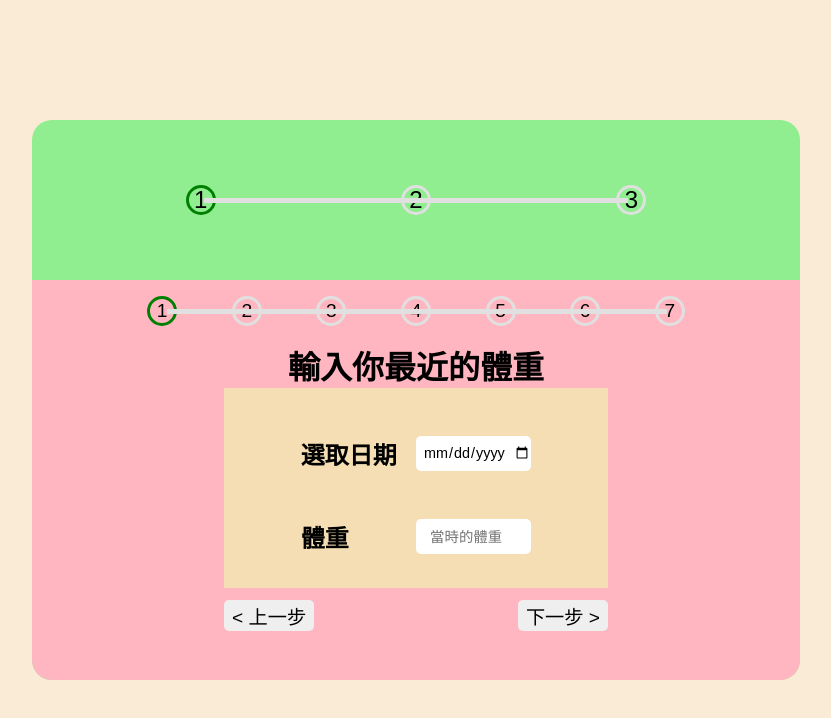
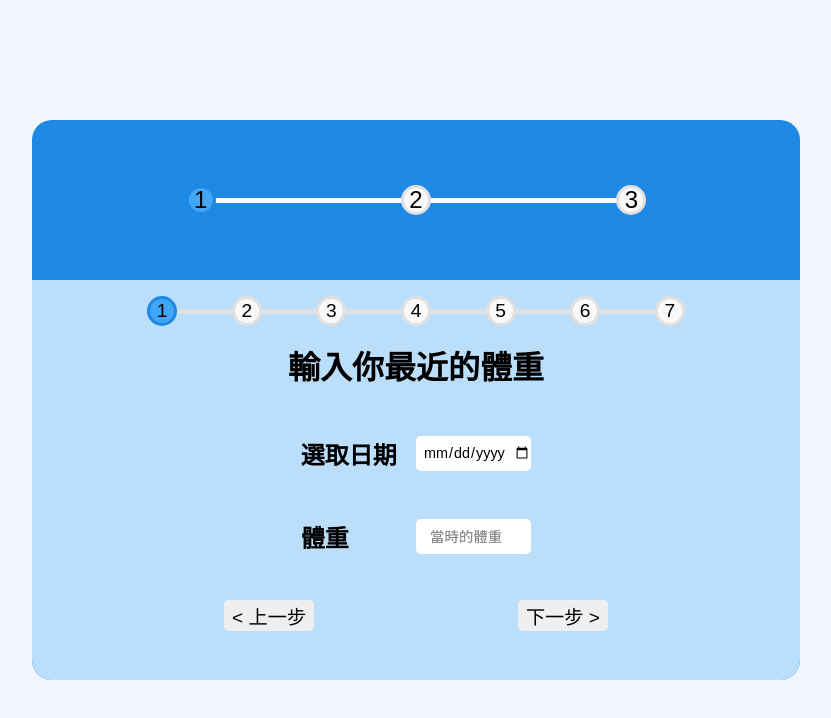
Before and after one commit to freddy990117/Fitness-Dashboard, a React (Vite) app: page /setup in a window 1280 px wide. Shown: the top 718 px of the page, without its empty margins (224-1055 px from the left). Built offline with nearby package versions, Linux system fonts and the light colour scheme.

Commit message:
Chore : Update Setup color

```diff
--- a/src/pages/Setup.jsx
+++ b/src/pages/Setup.jsx
@@ -181,7 +181,9 @@ const Setup = () => {
             <div
               className="progress"
               style={{
-                width: `calc(${((weightStep - 1) / (weightCount - 1)) * 93}% )`,
+                width: `calc(${
+                  ((weightStep - 1) / (weightCount - 1)) * 100
+                }% )`,
               }}
             ></div>
             <div className={`circle ${weightStep >= 1 ? "active" : ""}`}>1</div>
--- a/src/styles/setup.css
+++ b/src/styles/setup.css
@@ -4,13 +4,13 @@
   display: flex;
   align-items: center;
   justify-content: center;
-  background-color: antiquewhite;
+  background-color: #f0f6fb;
 }
 .setup .form-setting {
   display: flex;
   flex-direction: column;
   align-items: center;
-  background-color: lightgreen;
+  background-color: #1e88e5;
   width: 60%;
   border-radius: 20px;
   position: relative;
@@ -29,7 +29,7 @@
   content: "";
   position: absolute;
   width: 92%;
-  background-color: #e0e0e0;
+  background-color: #ffffff;
   height: 5px;
   left: 4%;
 }
@@ -39,7 +39,7 @@
   height: 5px;
   left: 4%;
   transition: 0.3s ease;
-  background-color: green;
+  background-color: #42a5f5;
 }
 .setup .form-setting .step-bar .step-circle {
   width: 30px;
@@ -50,13 +50,16 @@
   align-items: center;
   justify-content: center;
   transition: 0.3s ease;
+  z-index: 2;
+  background-color: #f9f9f9;
 }
 .setup .form-setting .step-bar .step-circle.active {
-  border: 3px solid green;
+  border-color: #1e88e5;
+  background-color: #42a5f5;
 }
 .setup .form-setting .form {
   border-radius: 0 0 20px 20px;
-  background-color: lightpink;
+  background-color: #bbdefb;
   height: 50vh;
   width: 100%;
   display: flex;
@@ -79,6 +82,7 @@
   gap: 3rem;
   margin: 1rem 0;
   font-size: 1.2rem;
+  z-index: 0;
 }
 .setup .form-setting .weight-input .weight-bar::before {
   content: "";
@@ -87,17 +91,19 @@
   left: 3.7%;
   background-color: #e0e0e0;
   height: 5px;
+  z-index: 0;
 }
 .setup .form-setting .weight-input .weight-bar .progress {
+  z-index: 1;
   position: absolute;
   height: 5px;
   transition: 0.3s ease;
-  left: 3.7%;
   top: 50%;
-  background-color: green;
+  background-color: #42a5f5;
   transform: translateY(-50%);
 }
 .setup .form-setting .weight-input .weight-bar .circle {
+  z-index: 2;
   width: 30px;
   height: 30px;
   border: 3px solid #e0e0e0;
@@ -106,15 +112,16 @@
   align-items: center;
   justify-content: center;
   transition: 0.3s ease;
+  background-color: #f9f9f9;
 }
 .setup .form-setting .weight-input .weight-bar .circle.active {
-  border: 3px solid green;
+  border-color: #1e88e5;
+  background-color: #42a5f5;
 }
 .setup .form-setting .weight-input .form-input {
   display: flex;
   flex-direction: column;
   align-items: center;
-  background-color: wheat;
   width: 50%;
   height: 50%;
 }
@@ -151,7 +158,6 @@
   display: flex;
   flex-direction: column;
   align-items: center;
-  background-color: wheat;
   height: 50vh;
   width: 100%;
 }
@@ -190,7 +196,10 @@
 }
 .setup .input-btn .save.active {
   display: block;
-  background-color: green;
+  background-color: #42a5f5;
+}
+.setup .input-btn .save:hover {
+  background-color: #388e3c;
 }
 .setup .input-btn .next.disable {
   display: none;
--- a/src/styles/setup.scss
+++ b/src/styles/setup.scss
@@ -4,12 +4,12 @@
   display: flex;
   align-items: center;
   justify-content: center;
-  background-color: antiquewhite;
+  background-color: #f0f6fb;
   .form-setting {
     display: flex;
     flex-direction: column;
     align-items: center;
-    background-color: lightgreen;
+    background-color: #1e88e5;
     width: 60%;
     border-radius: 20px;
     position: relative;
@@ -26,7 +26,7 @@
         content: "";
         position: absolute;
         width: 92%;
-        background-color: #e0e0e0;
+        background-color: #ffffff;
         height: 5px;
         left: 4%;
       }
@@ -36,7 +36,7 @@
         height: 5px;
         left: 4%;
         transition: 0.3s ease;
-        background-color: green;
+        background-color: #42a5f5;
       }
       .step-circle {
         width: 30px;
@@ -47,14 +47,17 @@
         align-items: center;
         justify-content: center;
         transition: 0.3s ease;
+        z-index: 2;
+        background-color: #f9f9f9;
         &.active {
-          border: 3px solid green;
+          border-color: #1e88e5;
+          background-color: #42a5f5;
         }
       }
     }
     .form {
       border-radius: 0 0 20px 20px;
-      background-color: lightpink;
+      background-color: #bbdefb;
       height: 50vh;
       width: 100%;
       display: flex;
@@ -76,6 +79,7 @@
         gap: 3rem;
         margin: 1rem 0;
         font-size: 1.2rem;
+        z-index: 0;
         &::before {
           content: "";
           position: absolute;
@@ -83,17 +87,19 @@
           left: 3.7%;
           background-color: #e0e0e0;
           height: 5px;
+          z-index: 0;
         }
         .progress {
+          z-index: 1;
           position: absolute;
           height: 5px;
           transition: 0.3s ease;
-          left: 3.7%;
           top: 50%;
-          background-color: green;
+          background-color: #42a5f5;
           transform: translateY(-50%);
         }
         .circle {
+          z-index: 2;
           width: 30px;
           height: 30px;
           border: 3px solid #e0e0e0;
@@ -102,8 +108,10 @@
           align-items: center;
           justify-content: center;
           transition: 0.3s ease;
+          background-color: #f9f9f9;
           &.active {
-            border: 3px solid green;
+            border-color: #1e88e5;
+            background-color: #42a5f5;
           }
         }
       }
@@ -111,7 +119,7 @@
         display: flex;
         flex-direction: column;
         align-items: center;
-        background-color: wheat;
+        // background-color: wheat;
         width: 50%;
         height: 50%;
         .date,
@@ -145,7 +153,6 @@
         display: flex;
         flex-direction: column;
         align-items: center;
-        background-color: wheat;
         height: 50vh;
         width: 100%;
         h1 {
@@ -184,7 +191,10 @@
       }
       &.active {
         display: block;
-        background-color: green;
+        background-color: #42a5f5;
+      }
+      &:hover {
+        background-color: #388e3c;
       }
     }
     .next {
```
Also changed, not shown: 1 other file (tests, documents, lock files or other folders).
